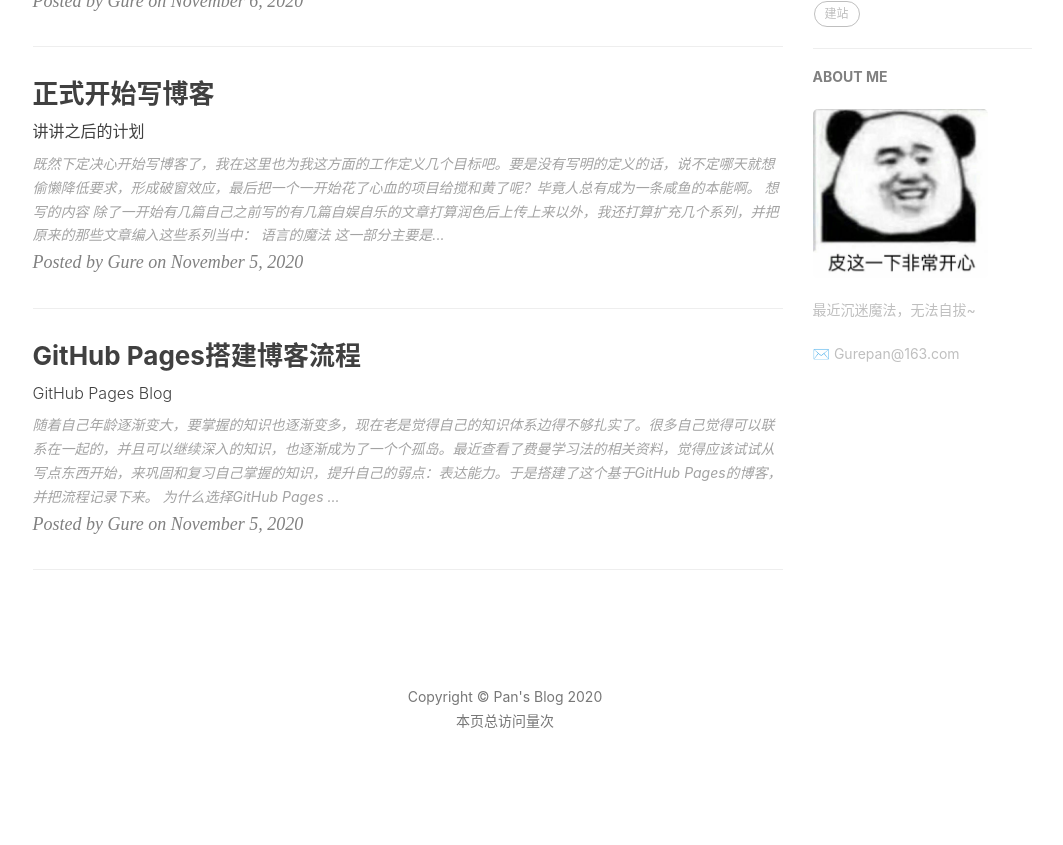
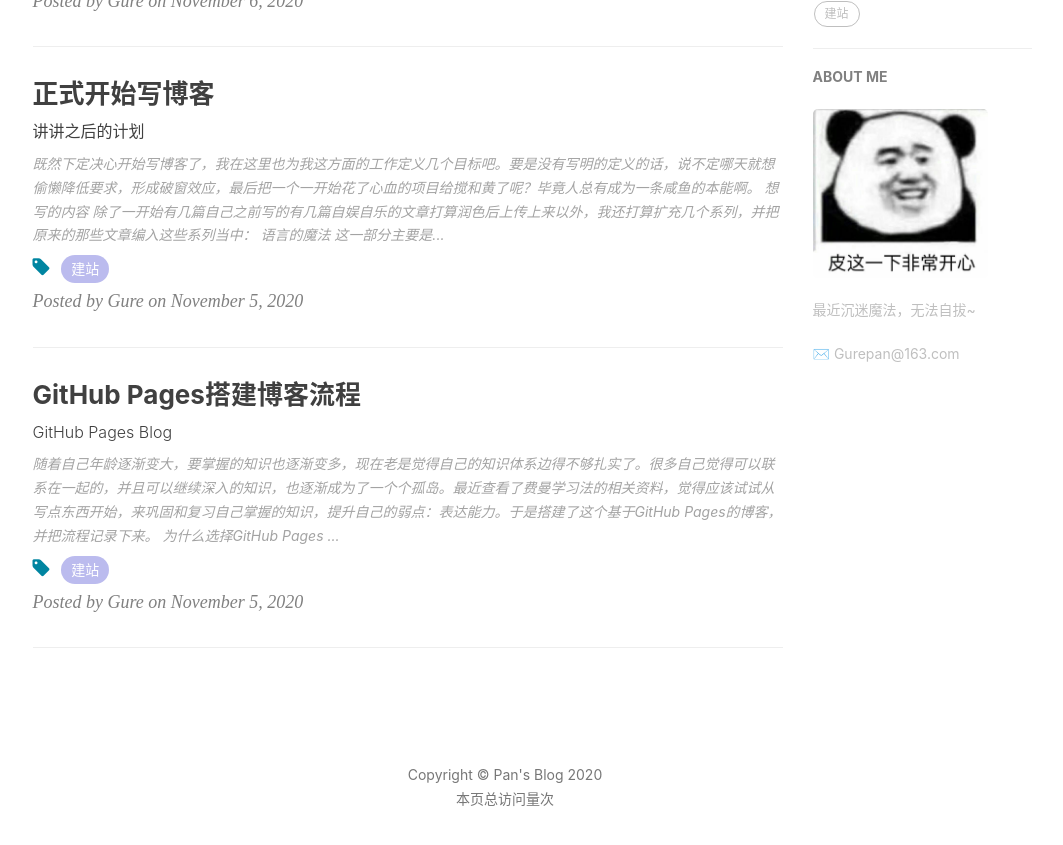
Before and after one commit to Gurepan/Gurepan.github.io, a Jekyll site: the page built from index.html, in a window 1280 px wide and 900 px high, scrolled down 621 px. Shown: the top 845 px of the window, without its empty margins (135-1198 px from the left). Built offline with Jekyll 4.4.1, drawn with Linux system fonts in a browser that asks for light colours; nearby versions of some CDN libraries; the list of posts is cut into pages by our own code; comment, search, counter and statistics services are not loaded.

Commit message:
Update index.html

```diff
--- a/index.html
+++ b/index.html
@@ -18,7 +18,7 @@ description: "这里是我的工作间，用来记录各种有趣的东西"
             {{ post.content | strip_html | truncate:200 }}
         </div>
     </a>
-	{% if post.tags.size? %}
+	{% if post.tags.size > 0 %}
 	<div class="tags">
 		<span class="fa fa-tag listing-seperator"></span>
 		<span id='tag_cloud' class="tags">
```
